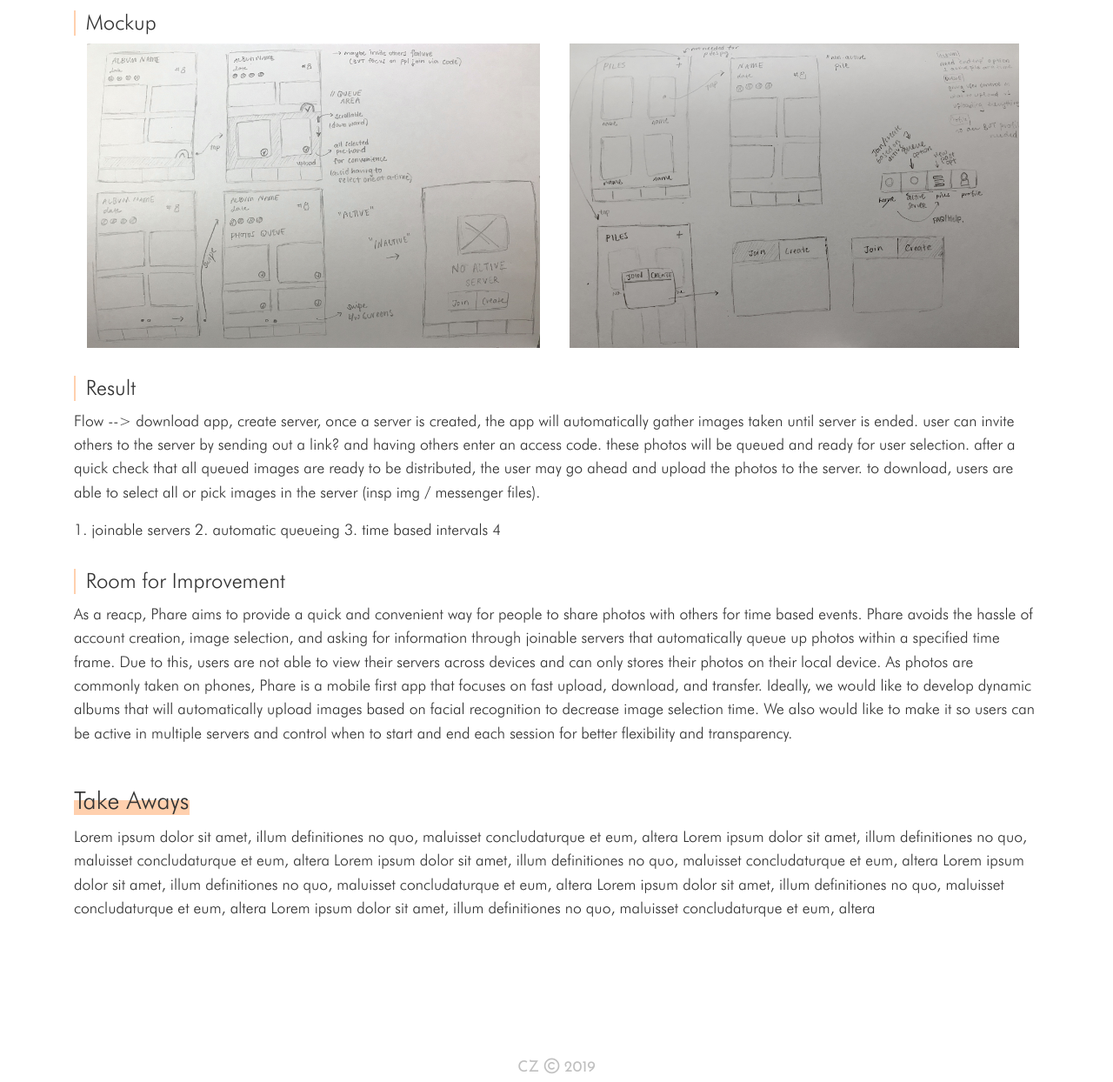
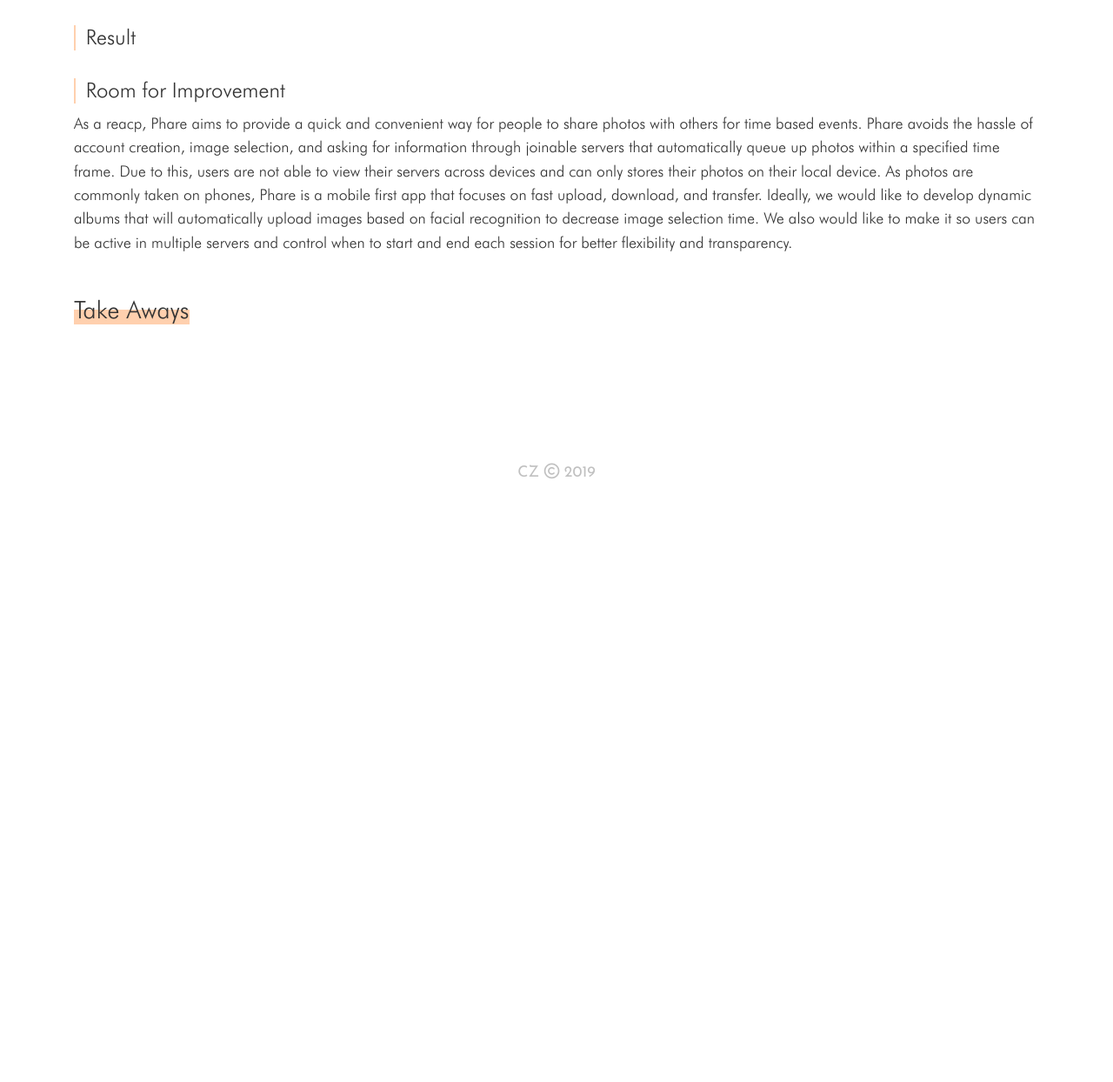
Before and after one commit to Cyncia/cyncia.github.io, a plain HTML site: page html/phare.html in a window 1280 px wide. Shown: the part 4190-5434 px from the top of the page at 87% size. After the commit the page ends 4780 px from the top, so only its background shows below. Drawn offline with nearby package versions, Linux system fonts and the light colour scheme; files whose address does not match are found by name; a web font is replaced by a local one.

Commit message:
cleaned up phare

```diff
--- a/html/phare.html
+++ b/html/phare.html
@@ -208,7 +208,8 @@
 
     <div class="container intro">
       <h3><span class="highlight">Solution</span></h3>
-      <p>As a personal project with friends, I decided to create an app that provides a fast and convenient way for users to upload, distribute, and download images while also improving my technical skills. We focused on [pt1,2,3]. / With the goal of blah, we did 1 2 3.</p>
+      <p>As a personal project with friends, I decided to create an app that provides a fast and convenient way for users to upload, distribute, and download images while also improving my technical skills.</p>
+      <!-- We focused on [pt1,2,3]. / With the goal of blah, we did 1 2 3. -->
 
     </div>
 
@@ -222,7 +223,7 @@
       </div>
       <p>The app started off with the idea that users could join servers where images would be automatically uploaded onto these servers. Other people could join these servers to view, download, and upload images through an encrypted access code. Joinable servers would not require the user to gather others’ emails or numbers while avoiding having to configure viewing permission settings. Users would be able to easily generate an invite to the server and others would be able to access the server through a simple code. </p>
 
-      <p>IMG?</p>
+      <!--<p>IMG?</p>-->
 
       <p>From there, we focused on the minimum functionality required to get the job done. This was to ensure that we did not bombard users with unnecessary features. For example, although an account would be ideal for cross-device usage, most people take photos on 1 personal device. We realized that setting up an account, while not too time consuming, were still steps that we could cut out for convenience. Except for a name and an optional profile picture, email, birthdays, and other forms of information were not needed. Ultimately, we decided against chatting, commentating, and reacting features. Although we realize those features promote interactivity among users, we believe this would cause Phare to resemble a social media app and stray away from our focus of efficient photo sharing.</p>
 
@@ -253,17 +254,7 @@
         <h4>&thinsp; Mockup</h4>
       </div>
 
-      <div class="container">
-        <div class="row">
-          <div class="col">
-            <img class="phare-sketch" src="../images/phare_sketch1.jpg" alt="phare_sketch1">
-          </div>
-          <div class="col">
-            <img class="phare-sketch" src="../images/phare_sketch2.jpg" alt="phare-sketch2">
-          </div>
 
-        </div>
-      </div>
 
       <!-- end of mockup subsection -->
 
@@ -271,10 +262,10 @@
       <div class="subsection">
         <h4>&thinsp; Result</h4>
       </div>
-      <p>Flow --> download app, create server,
+      <!--<p>Flow -- download app, create server,
         once a server is created, the app will automatically gather images taken until server is ended. user can invite others to the server by sending out a link? and having others enter an access code. these photos will be queued and ready for user selection. after a quick check that all queued images are ready to be distributed, the user may go ahead and upload the photos to the server. to download, users are able to select all or pick images in the server (insp img / messenger files).
 
-      <p>1. joinable servers 2. automatic queueing 3. time based intervals 4</p>
+      <p>1. joinable servers 2. automatic queueing 3. time based intervals 4</p>-->
 
       <!-- end of result subsection -->
 
@@ -295,7 +286,7 @@
 
     <div class="container intro">
       <h3><span class="highlight">Take Aways</span></h3>
-      <p>Lorem ipsum dolor sit amet, illum definitiones no quo, maluisset concludaturque et eum, altera Lorem ipsum dolor sit amet, illum definitiones no quo, maluisset concludaturque et eum, altera Lorem ipsum dolor sit amet, illum definitiones no quo, maluisset concludaturque et eum, altera Lorem ipsum dolor sit amet, illum definitiones no quo, maluisset concludaturque et eum, altera Lorem ipsum dolor sit amet, illum definitiones no quo, maluisset concludaturque et eum, altera Lorem ipsum dolor sit amet, illum definitiones no quo, maluisset concludaturque et eum, altera </p>
+      <p></p>
 
     </div>
 
```
